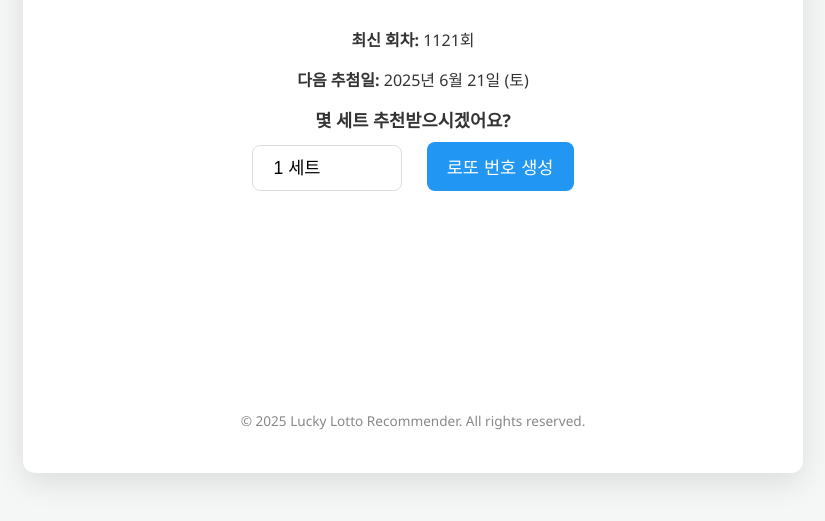
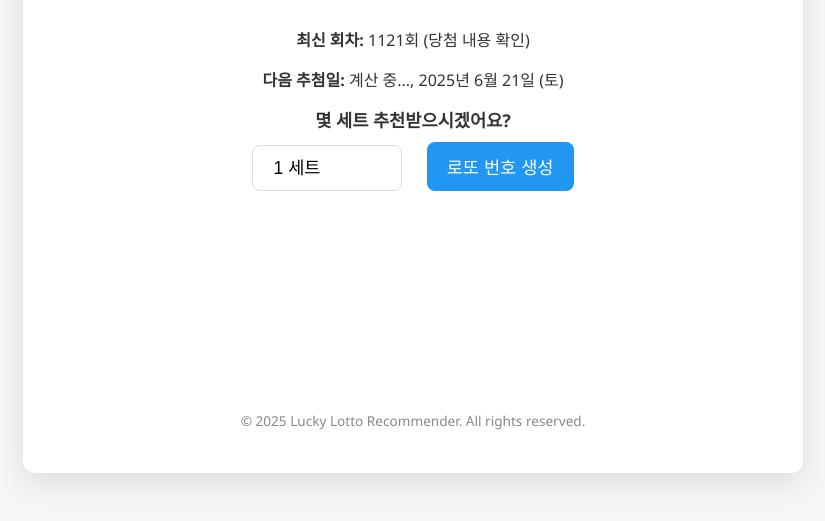
Before and after one commit to hosunoh/lotto-recommender-app, a plain HTML site: page lotto-frontend/index.html in a window 1280 px wide. Shown: the part 189-710 px from the top of the page, without its empty margins (227-1052 px from the left). Drawn offline with Linux system fonts and the light colour scheme.

Commit message:
Update index.html

```diff
--- a/lotto-frontend/index.html
+++ b/lotto-frontend/index.html
@@ -12,15 +12,18 @@
             <h1>🔮 Lucky Lotto Recommender</h1>
             <div class="model-selection">
                 <button class="tab-button active">통계 기반 추천</button>
-                </div>
+                <!-- 향후 ML/AI 모델 탭 추가: <button class="tab-button">ML/AI 기반 추천</button> -->
+            </div>
         </header>
 
         <main>
             <section class="controls">
                 <div class="draw-info">
-                    <p><strong>최신 회차:</strong> <span id="latestDrawNum">불러오는 중...</span></p>
-                    <p><strong>다음 추첨일:</strong> <span id="nextDrawDate">계산 중...</span></p>
+                    <p><strong>최신 회차:</strong> <span id="latestDrawNum">불러오는 중...</span> (당첨 내용 확인)</p>
+                    <!-- 수정된 부분: 다음 추첨 회차 정보 추가 -->
+                    <p><strong>다음 추첨일:</strong> <span id="nextDrawNum">계산 중...</span>, <span id="nextDrawDate">계산 중...</span></p>
                 </div>
+
                 <label for="numSets">몇 세트 추천받으시겠어요?</label>
                 <select id="numSets">
                     <option value="1">1 세트</option>
@@ -40,7 +43,8 @@
             <section class="results">
                 <p id="message" class="hidden"></p>
                 <div id="lottoNumbersDisplay" class="lotto-grid">
-                    </div>
+                    <!-- 여기에 생성된 로또 번호 세트들이 동적으로 추가됩니다 -->
+                </div>
             </section>
         </main>
 
```
